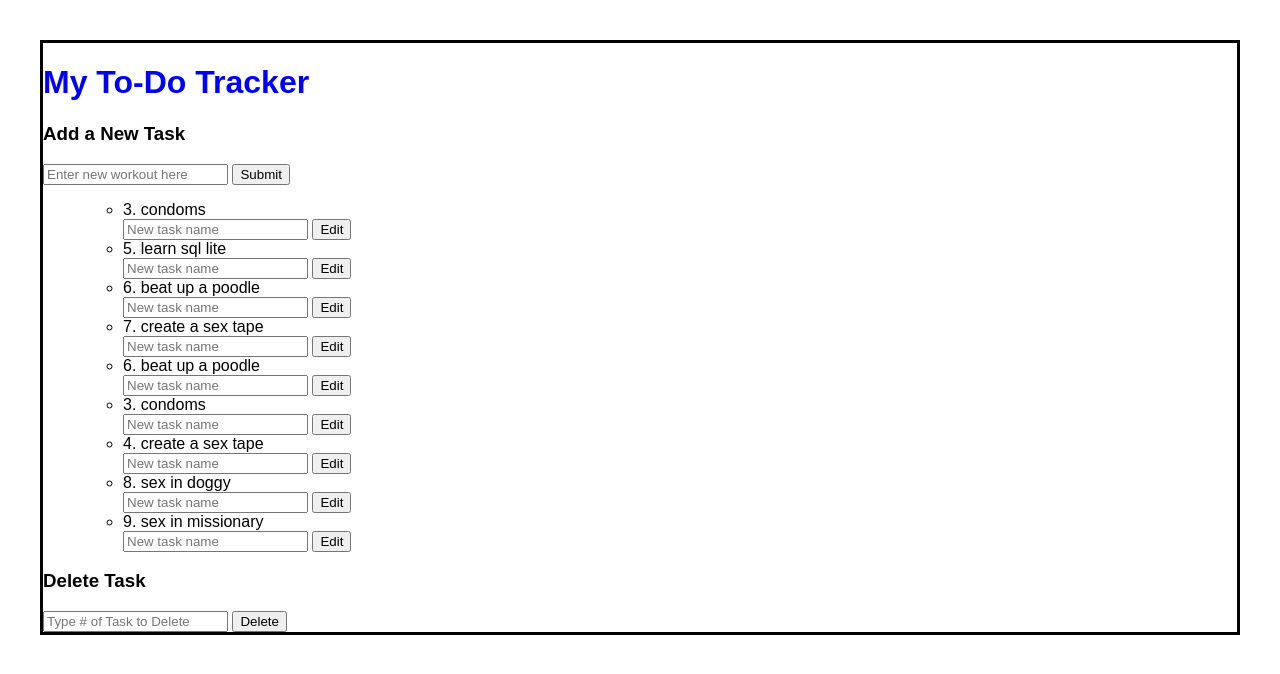
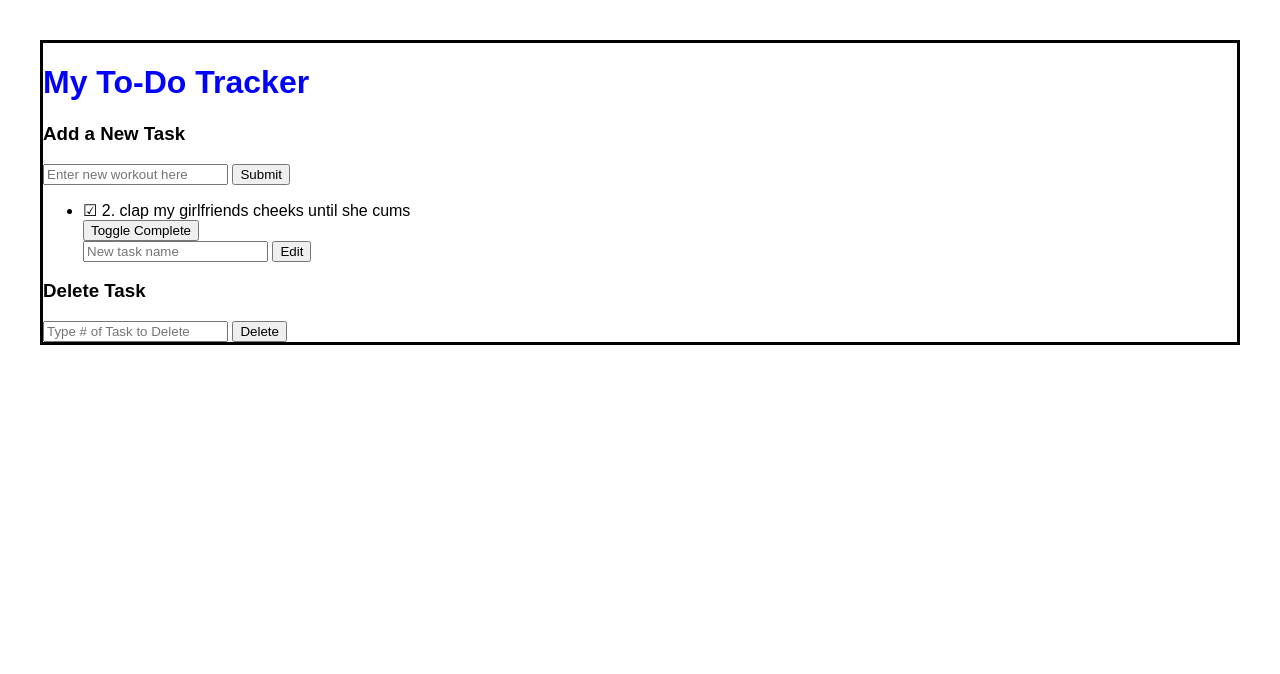
Before and after one commit to himygocho/To-Do-Tracker, a Flask app: page / in a window 1280 px wide. Shown: the top 674 px of the page. Run offline with Flask 3, Linux system fonts and the light colour scheme.

Commit message:
Added completion tracking function

```diff
--- a/app.py
+++ b/app.py
@@ -8,11 +8,14 @@ def load_tasks():
     try:
         with open("tasks.txt", "r") as file:
             for line in file:
-                task_id, task_name = line.strip().split("|")
+                task_id, task_name, completed = (
+                    line.strip().split("|")
+                )
 
                 tasks.append({
                     "id": int(task_id),
-                    "name": task_name
+                    "name": task_name,
+                    "completed": completed == "True"
                 })
 
     except FileNotFoundError:
@@ -21,7 +24,9 @@ def load_tasks():
 def save_tasks():
     with open("tasks.txt", "w") as file:
         for task in tasks:
-            file.write(f"{task['id']}|{task['name']}\n")
+            file.write(
+    f"{task['id']}|{task['name']}|{task['completed']}\n"
+)
 
 load_tasks()
 
@@ -37,17 +42,17 @@ def add():
     task = request.form["task"]
 
     new_task = {
-        "id": len(tasks) + 1,
-        "name": task
-    }
+    "id": max([task["id"] for task in tasks], default=0) + 1,
+    "name": task,
+    "completed": False
+}
 
     tasks.append(new_task)
 
     import os
     print("CURRENT DIRECTORY:", os.getcwd())
 
-    with open("tasks.txt", "a") as file:
-        file.write(f"{new_task['id']}|{new_task['name']}\n")
+    save_tasks()
 
     print("Saved:", new_task)
 
@@ -78,5 +83,17 @@ def edit():
 
     return redirect(url_for("home"))
 
+@app.route("/complete", methods=["POST"])
+def complete():
+    task_id = int(request.form["task_id"])
+
+    for task in tasks:
+        if task["id"] == task_id:
+            task["completed"] = not task["completed"]
+
+    save_tasks()
+
+    return redirect(url_for("home"))
+
 if __name__ == "__main__":
     app.run(debug=True)
--- a/tasks.txt
+++ b/tasks.txt
@@ -1,9 +1 @@
-3|condoms
-5|learn sql lite
-6|beat up a poodle
-7|create a sex tape
-6|beat up a poodle
-3|condoms
-4|create a sex tape
-8|sex in doggy
-9|sex in missionary
+2|clap my girlfriends cheeks until she cums|True
--- a/templates/index.html
+++ b/templates/index.html
@@ -12,30 +12,58 @@
     <h3>Add a New Task</h3>
 
     <form action="/add" method="POST">
-        <input type="text" name="task" placeholder="Enter new workout here">
+        <input type="text"
+               name="task"
+               placeholder="Enter new workout here">
         <button type="submit">Submit</button>
     </form>
 
     <ul>
-        <ul>
         {% for task in tasks %}
             <li>
-                    {{task.id}}. {{ task.name }}
+                {% if task.completed %}
+                    ☑
+                {% else %}
+                    ☐
+                {% endif %}
+
+                {{ task.id }}. {{ task.name }}
+
+                <form action="/complete" method="POST">
+                    <input type="hidden"
+                           name="task_id"
+                           value="{{ task.id }}">
+                    <button type="submit">
+                        Toggle Complete
+                    </button>
+                </form>
+
                 <form action="/edit" method="POST">
-                        <input type="hidden" name="task_id" value="{{task.id}}">
-                        <input type="text" name="new_name" placeholder="New task name">
-                        <button type="submit">Edit</button>
+                    <input type="hidden"
+                           name="task_id"
+                           value="{{ task.id }}">
+
+                    <input type="text"
+                           name="new_name"
+                           placeholder="New task name">
+
+                    <button type="submit">
+                        Edit
+                    </button>
                 </form>
             </li>
         {% endfor %}
     </ul>
-    </ul>
 
     <h3>Delete Task</h3>
     <form action="/delete" method="POST">
-        <input type="number" name="task_id" placeholder="Type # of Task to Delete">
+        <input type="number"
+               name="task_id"
+               placeholder="Type # of Task to Delete">
         <button type="submit">Delete</button>
     </form>
 
+
+
 </body>
 </html>
```
Lines whose indentation alone changed are shown as unchanged.
